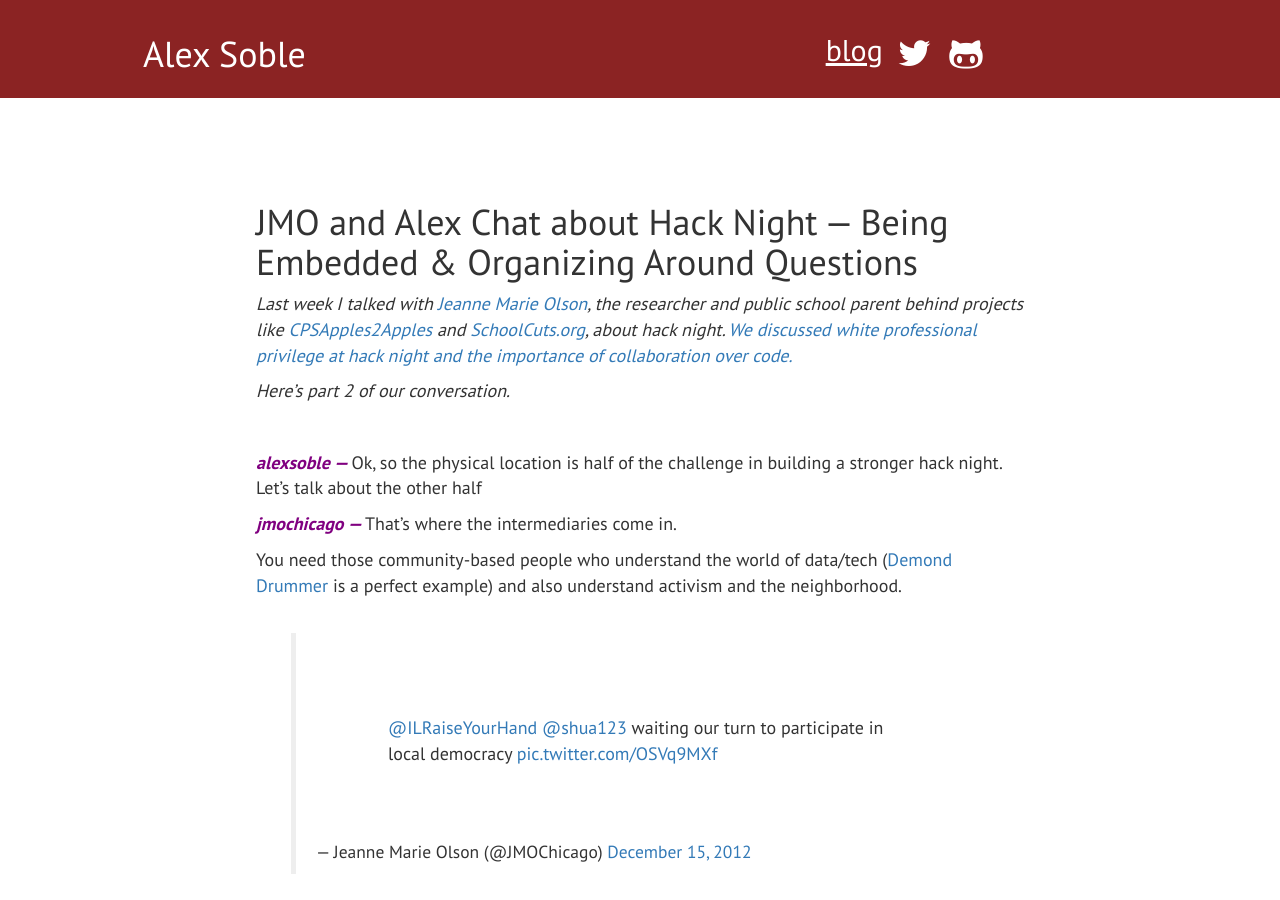
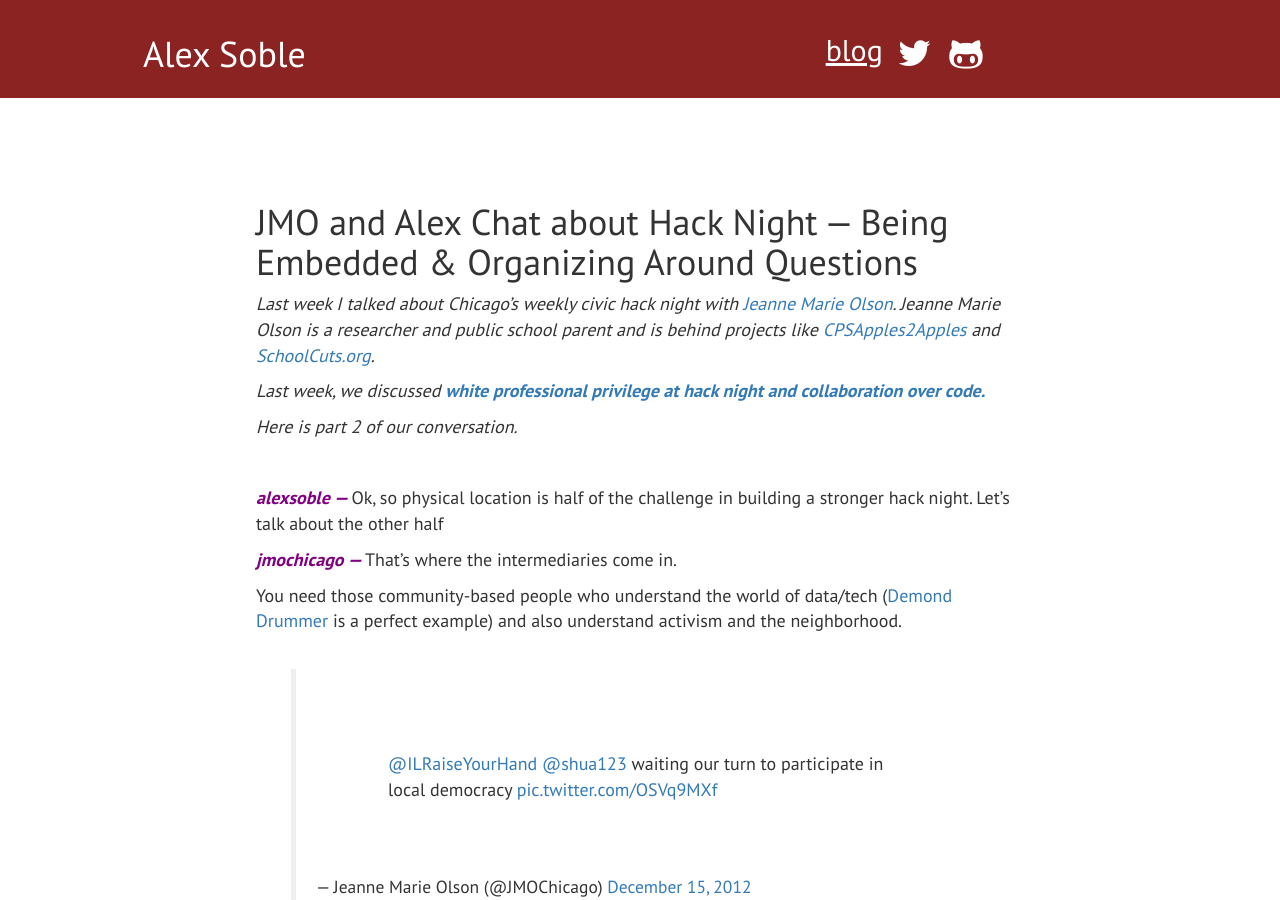
Before and after one commit to alexsoble/alexsoble, a Jekyll site: the page built from _posts/2016-7-7-jmo-convo-part-2.md, in a window 1280 px wide and 900 px high. Built offline with Jekyll 4.4.1, drawn with Linux system fonts in a browser that asks for light colours; nearby versions of some CDN libraries; comment, search, counter and statistics services are not loaded.

Commit message:
Play with intro graphs

```diff
--- a/_posts/2016-7-7-jmo-convo-part-2.md
+++ b/_posts/2016-7-7-jmo-convo-part-2.md
@@ -9,13 +9,15 @@ tags:
 JMO and Alex Chat about Hack Night — Being Embedded & Organizing Around Questions
 ================================
 
-_Last week I talked with [Jeanne Marie Olson](http://twitter.com/jmochicago), the researcher and public school parent behind projects like [CPSApples2Apples](https://cpsapples2apples.com/) and [SchoolCuts.org](http://www.schoolcuts.org/), about hack night. [We discussed white professional privilege at hack night and the importance of collaboration over code.](http://www.alexsoble.com/2016/06/28/jmo-convo-part-1/)_
+_Last week I talked about Chicago's weekly civic hack night with [Jeanne Marie Olson](http://twitter.com/jmochicago). Jeanne Marie Olson is a researcher and public school parent and is behind projects like [CPSApples2Apples](https://cpsapples2apples.com/) and [SchoolCuts.org](http://www.schoolcuts.org/)._
 
-_Here's part 2 of our conversation._
+_Last week, we discussed_ ___[white professional privilege at hack night and collaboration over code.](http://www.alexsoble.com/2016/06/28/jmo-convo-part-1/)___
+
+_Here is part 2 of our conversation._
 
 <br/>
 
-<span class="username">alexsoble</span> Ok, so the physical location is half of the challenge in building a stronger hack night. Let's talk about the other half
+<span class="username">alexsoble</span> Ok, so physical location is half of the challenge in building a stronger hack night. Let's talk about the other half
 
 <span class="username">jmochicago</span> That’s where the intermediaries come in.
 
```
